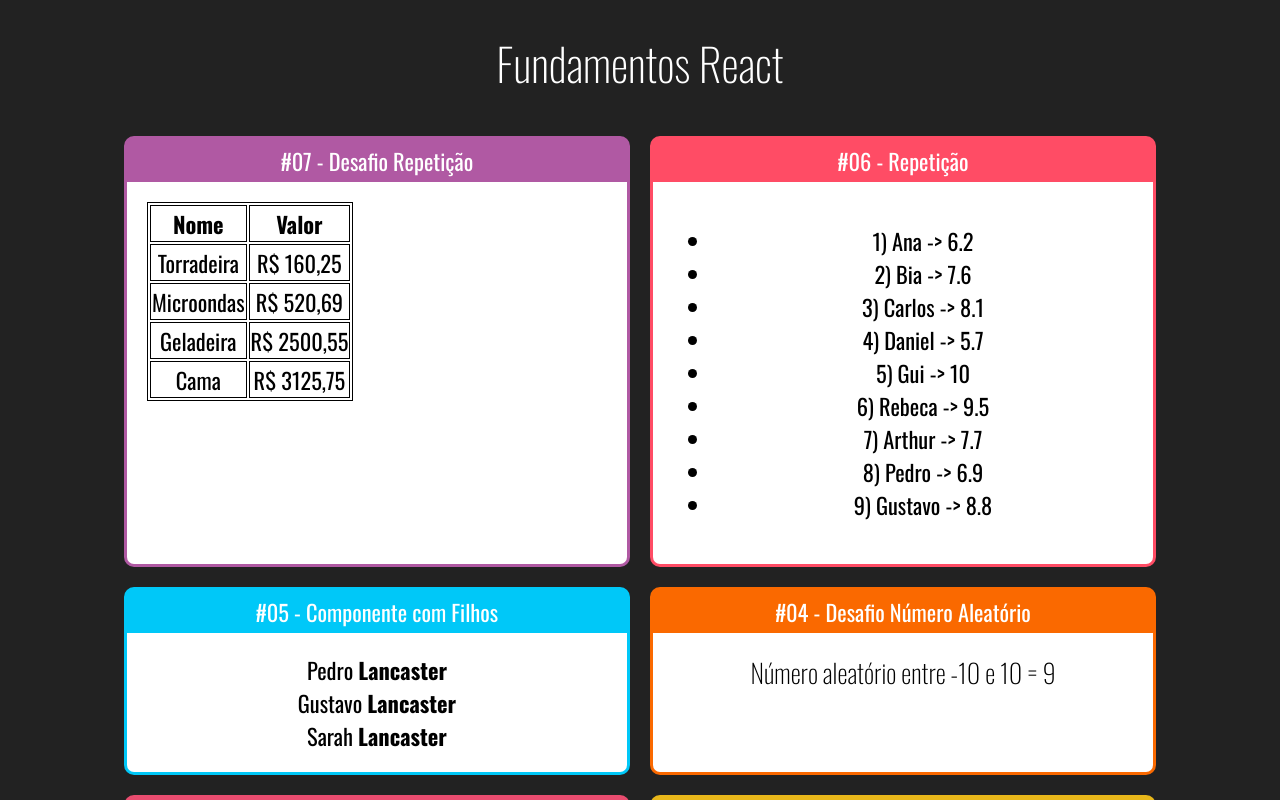
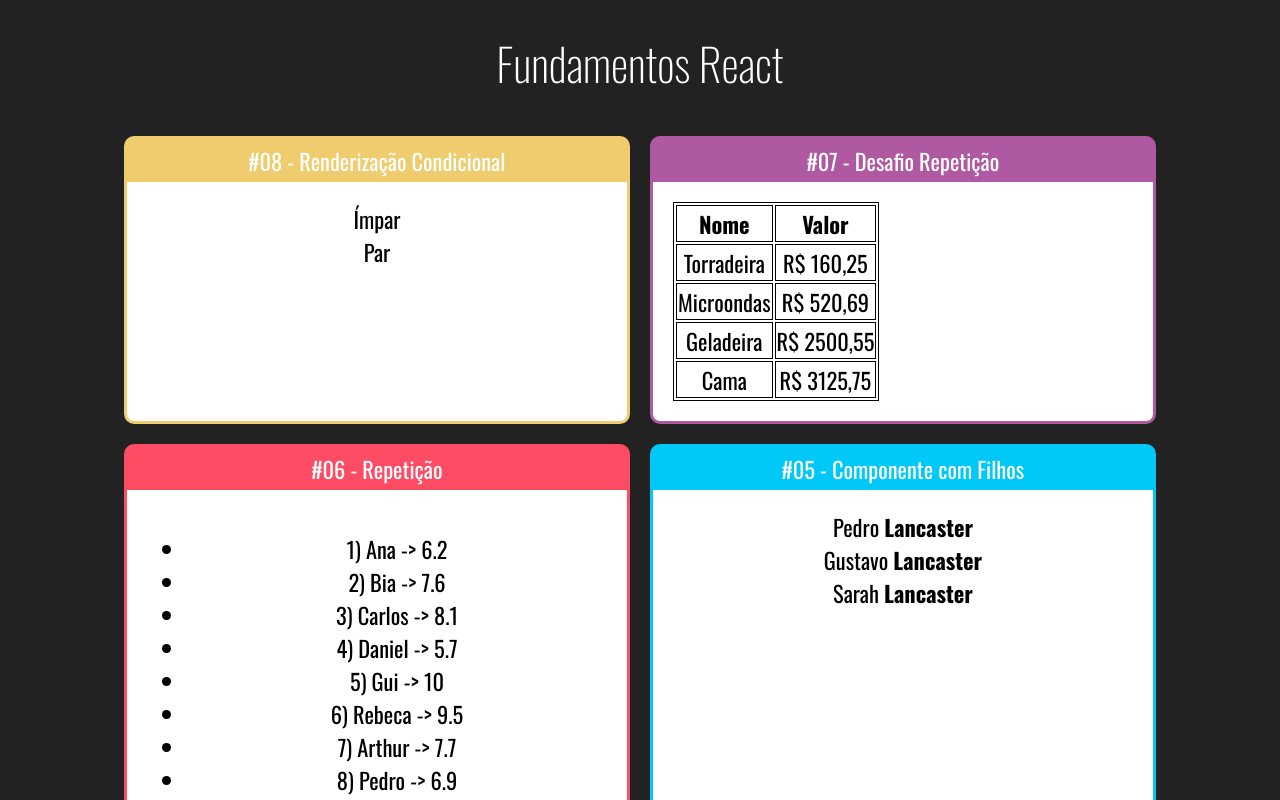
Before and after one commit to maddogxx/cursoreactjs, a React (Create React App) app in the folder fundamentos-react/: page / in a window 1280 px wide. Shown: the top 800 px of the page. Built offline with nearby package versions, Linux system fonts and the light colour scheme.

Commit message:
30. Renderização Condicional #01

```diff
--- a/fundamentos-react/src/App.jsx
+++ b/fundamentos-react/src/App.jsx
@@ -11,6 +11,7 @@
 import FamiliaMembro from "./componentes/basicos/FamiliaMembro";
 import ListaAlunos from "./componentes/repeticao/ListaAlunos";
 import TabelaProdutos from "./componentes/repeticao/TabelaProdutos";
+import ParOuImpar from "./componentes/condicional/ParOuImpar";
 
 
 // Forma reduzida usando arrow function
@@ -19,6 +20,12 @@
     <div className="App">
         <h1>Fundamentos React</h1>
         <div className="Cards">
+            <Card titulo="#08 - Renderização Condicional" color="#efcc6d">
+                <ParOuImpar numero={21}/>
+                <ParOuImpar numero={20}/>
+
+            </Card>
+
             <Card titulo="#07 - Desafio Repetição" color="#B059A3">
                 <TabelaProdutos />
             </Card>
--- /dev/null
+++ b/fundamentos-react/src/componentes/condicional/ParOuImpar.jsx
@@ -0,0 +1,12 @@
+import React from "react";
+
+// eslint-disable-next-line import/no-anonymous-default-export
+export default (props) => {
+    const isPar = props.numero % 2 === 0;
+
+    return (
+        <div>
+            { isPar ? <span>Par</span> : <span>Ímpar</span>}
+        </div>
+    );
+};
```
